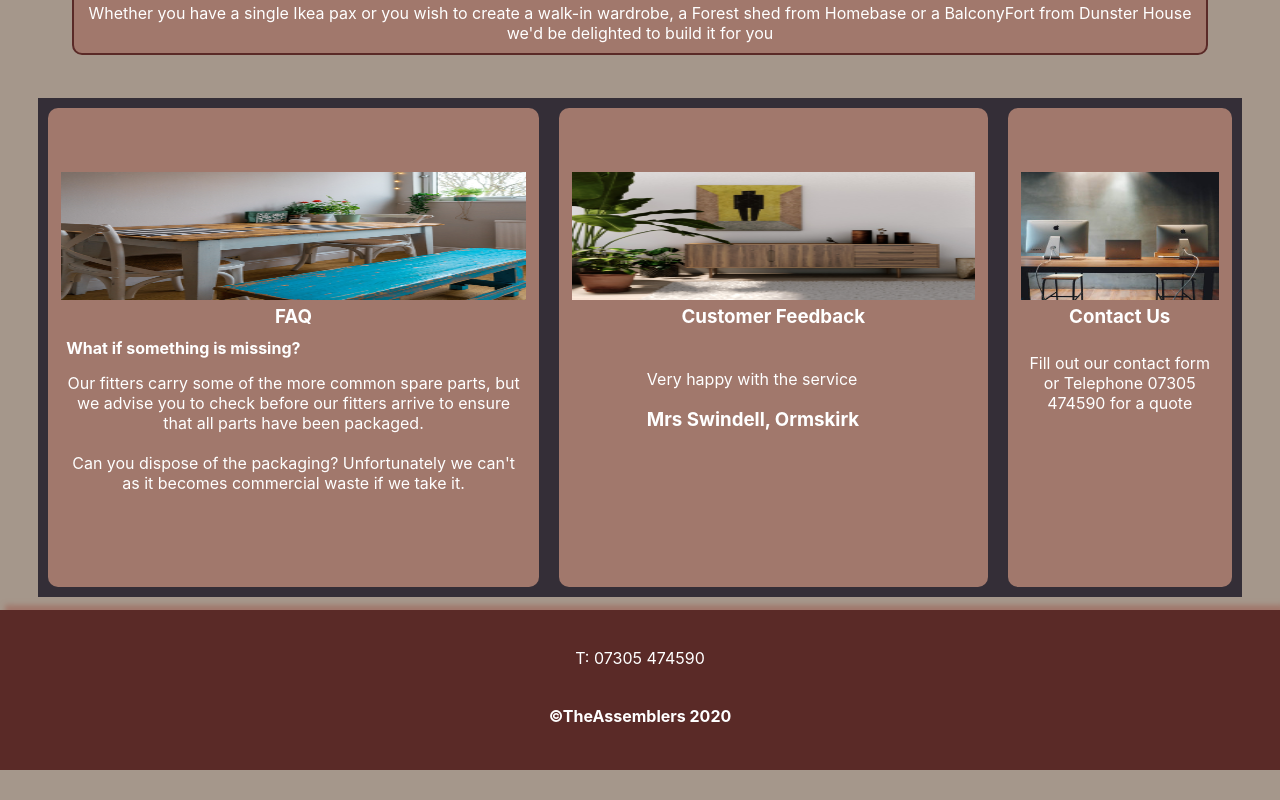
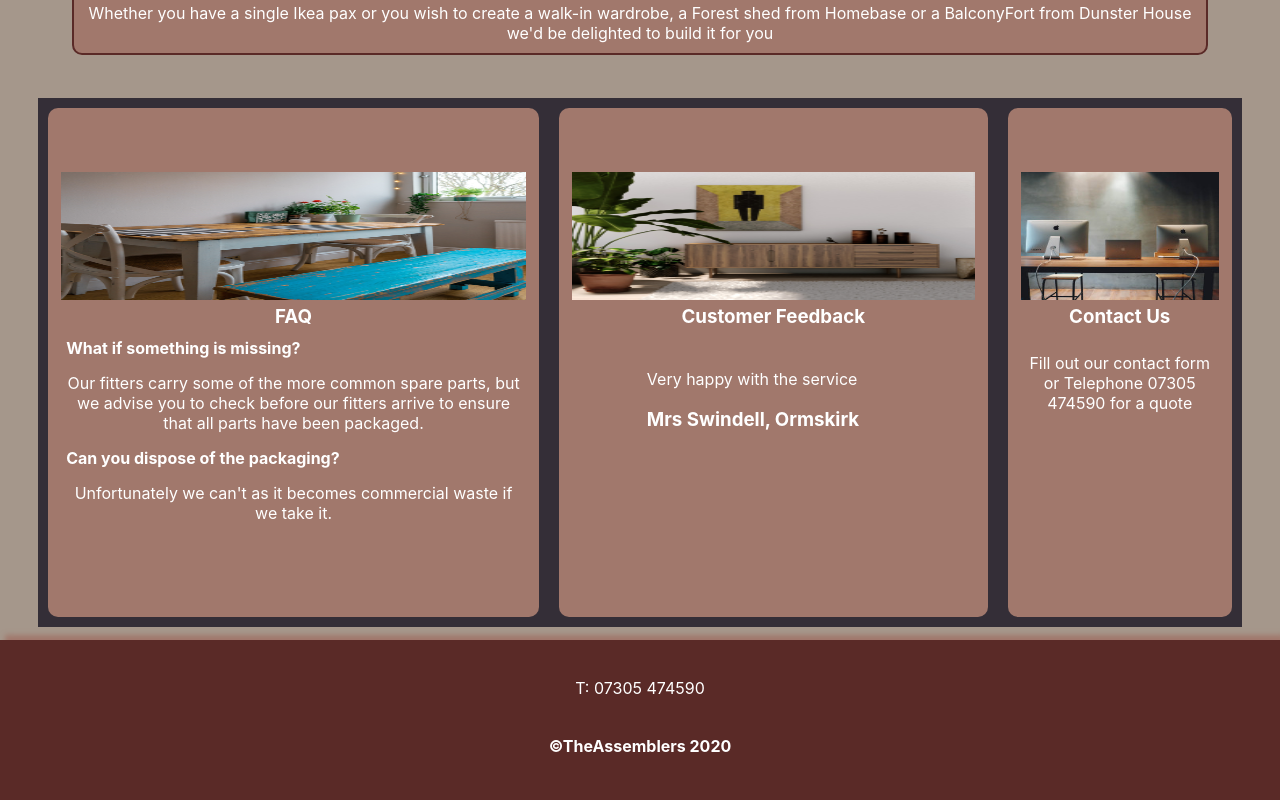
Before and after one commit to Moovashaka/assemblers, a React (Create React App) app: page / in a window 1280 px wide. Shown: the part 762-1562 px from the top of the page. Before the commit the page ends 1532 px from the top, so only its background shows below. Built offline with nearby package versions, Linux system fonts and the light colour scheme.

Commit message:
updating the faq section

```diff
--- a/src/App.js
+++ b/src/App.js
@@ -23,8 +23,8 @@ function App () {
         qonetitle="What if something is missing?"
         text=" Our fitters carry some of the more common spare parts,
          but we advise you to check before our fitters arrive to ensure that all parts have been packaged."
-        content="Can you dispose of the packaging?
-        Unfortunately we can't as it becomes commercial waste if we take it."
+        qtwotitle="Can you dispose of the packaging?"
+        content="Unfortunately we can't as it becomes commercial waste if we take it."
         more
         />
        <Cardone image={sboard}
--- a/src/components/content/Card.js
+++ b/src/components/content/Card.js
@@ -48,6 +48,12 @@ margin: 0;
 padding: 5px;
 `;
 
+const QtwoTitle = styled.h4`
+color: #fff;
+margin: 0;
+padding: 5px;
+`;
+
 const Text = styled.p`
   color: white;
   margin: 0;
@@ -73,6 +79,7 @@ const Card = ({
   title,
   image,
   qonetitle,
+  qtwotitle,
   text,
   content,
   morecontent,
@@ -87,6 +94,7 @@ const Card = ({
   <Title>{title}</Title>
   <QoneTitle>{qonetitle}</QoneTitle>
   <Text>{text}</Text>
+  <QtwoTitle>{qtwotitle}</QtwoTitle>
   <Content>{content}</Content>
   <Morecontent>{morecontent}</Morecontent>
   </Col>
```
